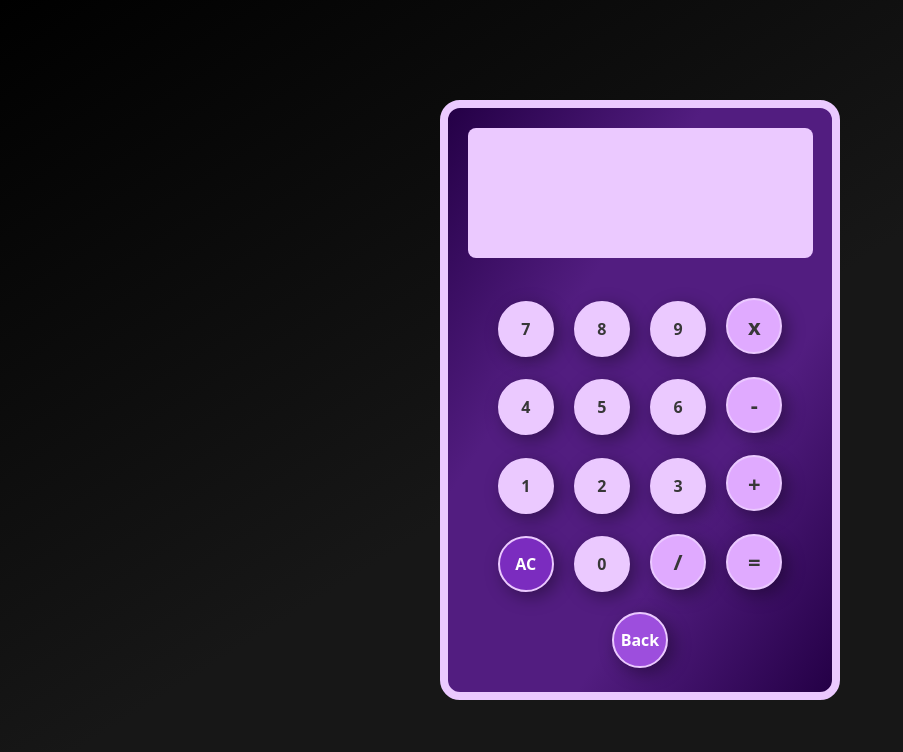
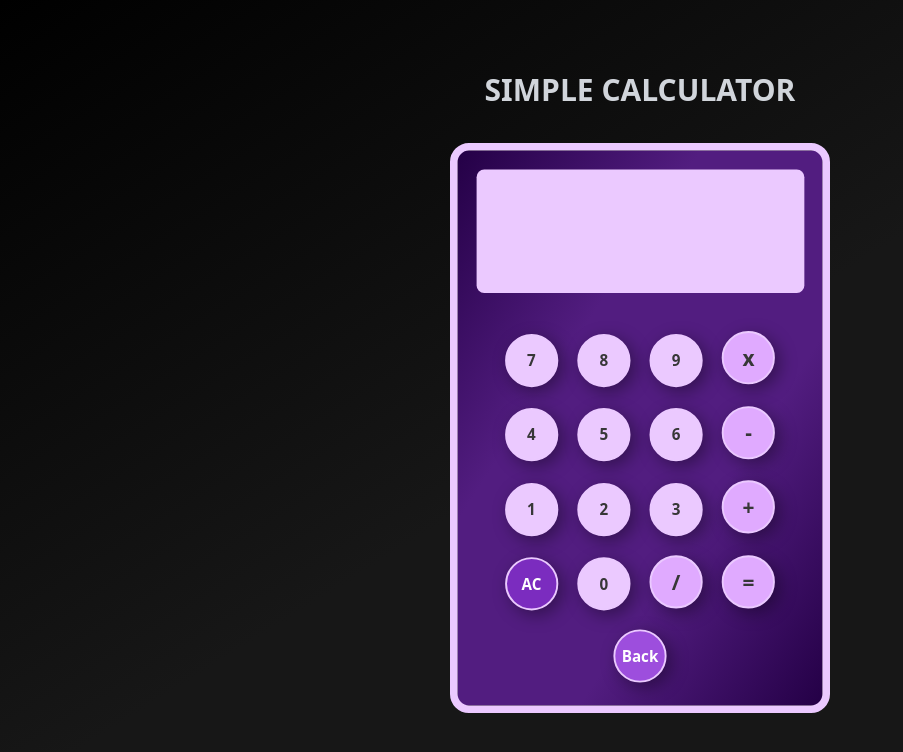
Before and after one commit to Lijo-Leon/simple-calculator, a plain HTML site: page index.html in a window 1280 px wide. Shown: the whole page, without its empty margins (0-903 px from the left). Drawn offline with nearby package versions, Linux system fonts and the light colour scheme.

Commit message:
Calculator design changed

```diff
--- a/index.html
+++ b/index.html
@@ -64,8 +64,8 @@
 </head>
 
 <body class="w-[100%] h-[100vh] flex flex-col items-center justify-center space-y-5">
-  <!-- <h1 class="text-gray-300 text-3xl">Simple Calculator</h1> -->
-  <div class="calculator scale-75 lg:scale-100 w-[400px] h-[600px] rounded-[20px] flex flex-col items-center content-center p-5 space-y-10">
+  <h1 class="text-gray-300 text-3xl font-bold uppercase">Simple Calculator</h1>
+  <div class="calculator scale-75 lg:scale-95 w-[400px] h-[600px] rounded-[20px] flex flex-col items-center content-center p-5 space-y-10">
     <div class="display ">
       <input type="text" id="result" class="h-[130px] w-[345px] rounded-lg px-3">
     </div>
```
